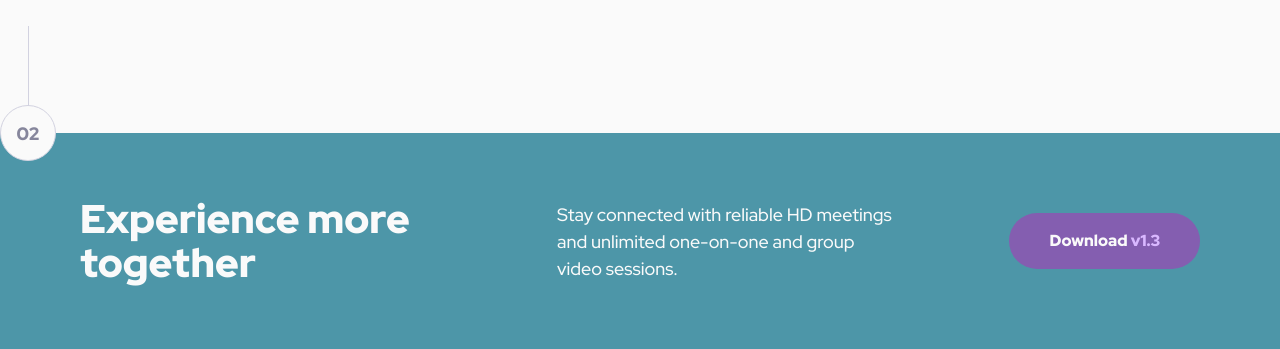
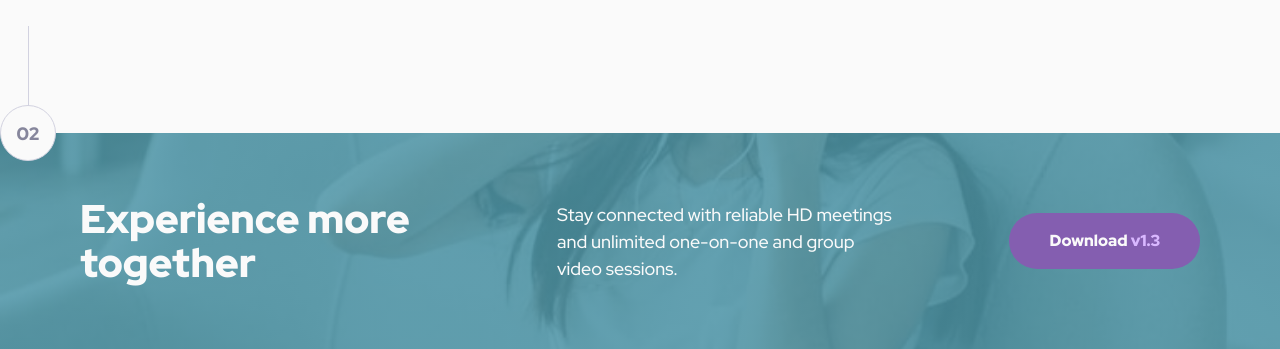
Before and after one commit to loki-pepe/meet-landing-page, a plain HTML site: page index.html in a window 1280 px wide. Shown: the part 860-1209 px from the top of the page. Drawn offline with Linux system fonts and the light colour scheme.

Commit message:
style footer background

```diff
--- a/style.css
+++ b/style.css
@@ -124,7 +124,9 @@ footer p {
 }
 
 .footer-container {
-    background-color: var(--cyan-600); /* Temporary */
+    background:
+        linear-gradient(hsl(192 37% 48% / 0.85), hsl(192 37% 48% / 0.85)),
+        no-repeat center/cover url("./assets/tablet/image-footer.jpg");
     padding: 64px 32px;
     display: flex;
     flex-direction: column;
```
